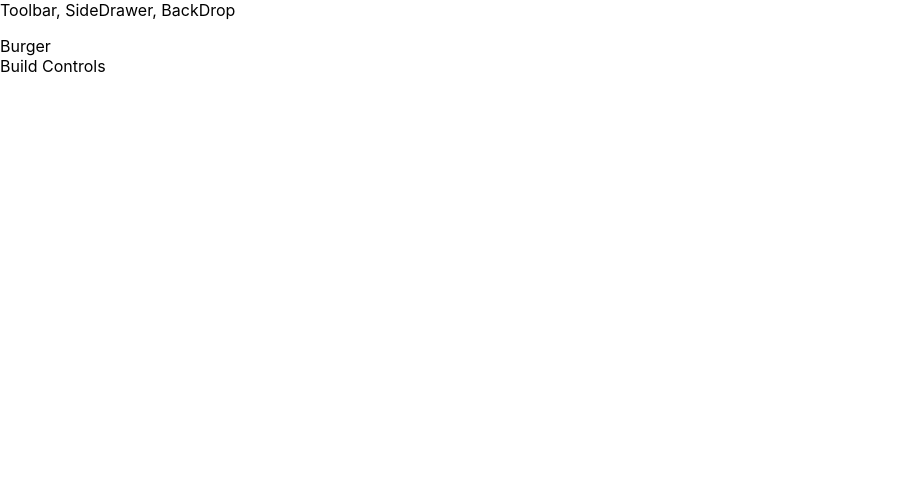
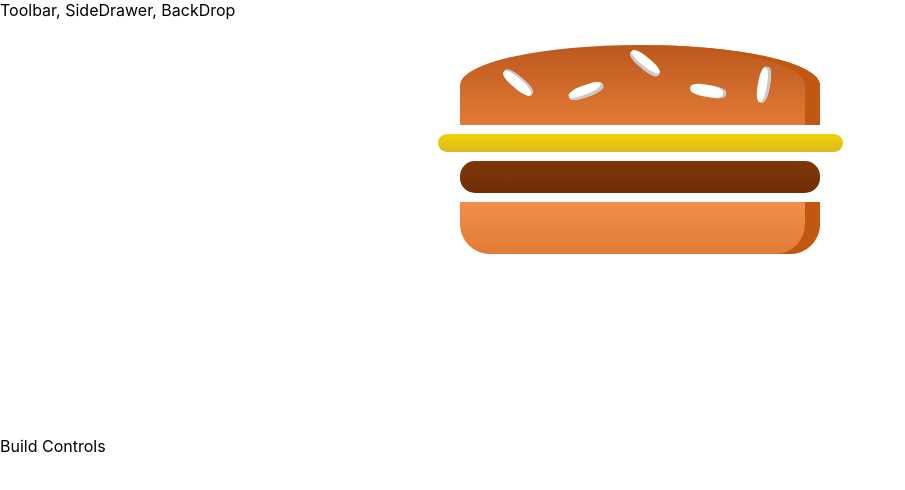
Before and after one commit to lununglee/BurgerBuilder, a React (Create React App) app: page / in a window 1280 px wide. Shown: the top 490 px of the page, without its empty margins (0-905 px from the left). Built offline with nearby package versions, Linux system fonts and the light colour scheme.

Commit message:
R07 - Starting the Burger Component

```diff
--- a/src/components/Burger/Burger.js
+++ b/src/components/Burger/Burger.js
@@ -0,0 +1,18 @@
+import React from 'react'
+
+import styles from './Burger.module.css'
+
+import BurgerIngredient from './BurgerIngredient/BurgerIngredient'
+
+const burger = (props) => {
+	return (
+		<div className={styles.Burger}>
+			<BurgerIngredient type="bread-top" />
+			<BurgerIngredient type="cheese" />
+			<BurgerIngredient type="meat" />
+			<BurgerIngredient type="bread-bottom" />
+		</div>
+	)
+}
+
+export default burger
--- /dev/null
+++ b/src/components/Burger/Burger.module.css
@@ -0,0 +1,30 @@
+.Burger {
+	width: 100%;
+	margin: auto;
+	height: 250px;
+	overflow: scroll;
+	text-align: center;
+	font-weight: bold;
+	font-size: 1.2rem;
+}
+
+@media (min-width: 1000px) and (min-height: 700px) {
+	.Burger {
+		width: 700px;
+		height: 600px;
+	}
+}
+
+@media (min-width: 500px) and (min-height: 401px) {
+	.Burger {
+		width: 450px;
+		height: 400px;
+	}
+}
+
+@media (min-width: 500px) and (max-height: 400px) {
+	.Burger {
+		width: 350px;
+		height: 300px;
+	}
+}
--- a/src/components/Burger/BurgerIngredients/BurgerIngredients.js
+++ b/src/components/Burger/BurgerIngredient/BurgerIngredient.js
@@ -1,12 +1,12 @@
 import React from 'react'
 import PropTypes from 'prop-types'
 
-import styles from './BurgerIngredients.module.css'
+import styles from './BurgerIngredient.module.css'
 
-const burgerIngredients = (props) => {
+const burgerIngredient = (props) => {
 	let ingredient = null
 
-	switch (props) {
+	switch (props.type) {
 		case ("bread-bottom"):
 			ingredient = <div className={styles.BreadBottom}></div>
 			break
@@ -37,8 +37,8 @@ const burgerIngredients = (props) => {
 	return ingredient
 }
 
-burgerIngredients.propTypes = {
+burgerIngredient.propTypes = {
 	type: PropTypes.string.isRequired
 }
 
-export default burgerIngredients
+export default burgerIngredient
--- a/src/containers/BurgerBuilder/BurgerBuilder.js
+++ b/src/containers/BurgerBuilder/BurgerBuilder.js
@@ -1,12 +1,14 @@
 import React, { Component } from 'react'
 
 import Aux from '../../hoc/Aux'
+
+import Burger from '../../components/Burger/Burger'
 
 class BurgerBuilder extends Component {
 	render () {
 		return (
 			<Aux>
-				<div>Burger</div>
+				<Burger />
 				<div>Build Controls</div>
 			</Aux>
 		)
```
Also changed, not shown: src/components/Burger/BurgerIngredient/BurgerIngredient.module.css (renamed from src/components/Burger/BurgerIngredients/BurgerIngredients.module.css, +4 -4 lines).
